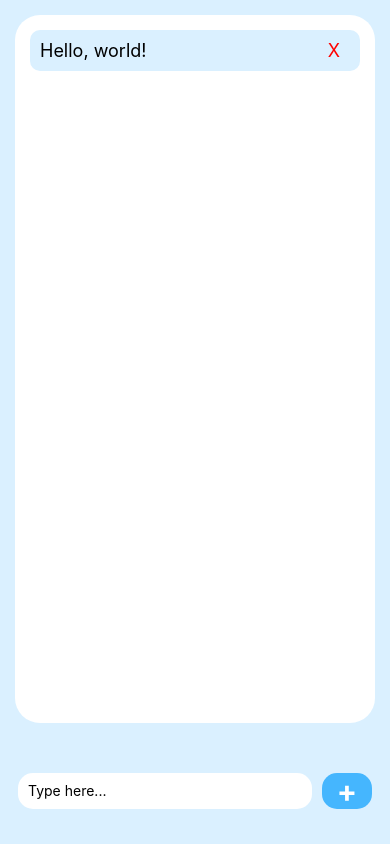
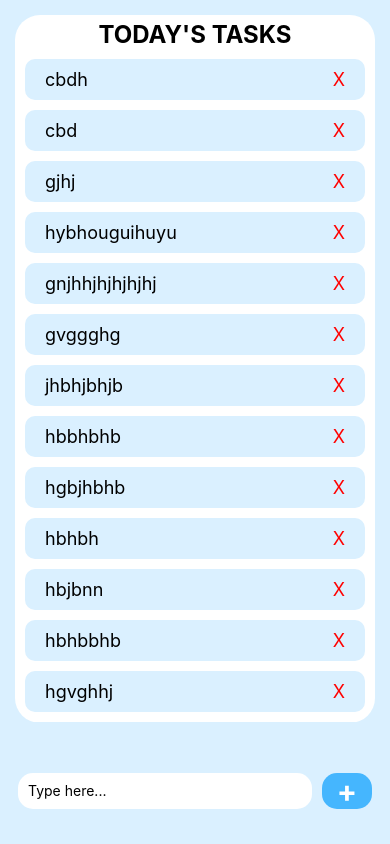
Before and after one commit to vin230/ToDoAppReactNative, a React Native app: screen / in a window 390 px wide. Built offline with nearby package versions, Linux system fonts and the light colour scheme.

Commit message:
new commit

```diff
--- a/App.js
+++ b/App.js
@@ -1,5 +1,5 @@
 import React from 'react';
-import { Text, View, StyleSheet } from 'react-native';
+import { Text, View, StyleSheet, ScrollView } from 'react-native';
 import RenderItem from './src/components/RenderItem';
 import InputField from './src/components/InputField';
 
@@ -7,10 +7,13 @@ function HelloWorldApp() {
   return (
     <View style={styles.container}>
       <View style={styles.viewCont}>
-       <RenderItem/>
+        <Text style={styles.title}>TODAY'S TASKS</Text>
+        <ScrollView>
+          <RenderItem />
+        </ScrollView>
       </View>
       <View style={styles.viewCont2}>
-       <InputField/>
+        <InputField />
       </View>
     </View>
   )
@@ -23,16 +26,22 @@ const styles = StyleSheet.create({
     //alignItems: "center",
     backgroundColor: '#daf0ff'
   },
-  viewCont:{
-    flex:1,
-    margin:15,
-    backgroundColor:'white',
-    borderRadius:25,
+  title: {
+    textAlign: 'center',
+    fontSize: 24,
+    fontWeight: 'bold',
+    margin: 5
   },
-  viewCont2:{
-    flex:0.15,
+  viewCont: {
+    flex: 1,
+    margin: 15,
+    backgroundColor: 'white',
+    borderRadius: 25,
+  },
+  viewCont2: {
+    flex: 0.15,
     //backgroundColor:'pink',
-    justifyContent:'center'
+    justifyContent: 'center'
   }
 })
 
--- a/src/components/RenderItem.js
+++ b/src/components/RenderItem.js
@@ -1,37 +1,59 @@
 import React from 'react';
 import { Text, View, StyleSheet, TouchableOpacity } from 'react-native';
 
+const DATA = [
+    "cbdh",
+    "cbd",
+    "gjhj",
+    "hybhouguihuyu",
+    "gnjhhjhjhjhjhj",
+    "gvggghg",
+    "jhbhjbhjb",
+    "hbbhbhb",
+    "hgbjhbhb",
+    "hbhbh",
+    "hbjbnn",
+    "hbhbbhb",
+    "hgvghhj",
+    "vvvvv",
+]
+
 const RenderItem = () => {
     return (
-    <View style={styles.conatiner}>
-      <Text style={styles.text}>Hello, world!</Text>
+        DATA.map((data, index) => {
+            return(
+            <View style={styles.conatiner} key={index}>
+                <Text style={styles.text}>{data}</Text>
                 <TouchableOpacity style={styles.delete}>
                     <Text style={styles.deletTxt}>X</Text>
                 </TouchableOpacity>
             </View>
             )
+        })
+    )
 }
 
 const styles = StyleSheet.create({
-  conatiner:  {
+    conatiner: {
         justifyContent: "center",
         //alignItems: "center",
-        backgroundColor:"#daf0ff",
-        margin:15,
-        borderRadius:10,
+        backgroundColor: "#daf0ff",
+        marginHorizontal:10,
+        marginVertical:5,
+        borderRadius: 10,
     },
-      text:{
-          fontSize:18,
-          marginVertical:10,
-          marginHorizontal:10
+    text: {
+        fontSize: 18,
+        marginVertical: 10,
+        marginHorizontal: 20
     },
-      delete:{
-          position:'absolute',
-          right:20
+    delete: {
+        position: 'absolute',
+        right: 20
     },
-      deletTxt:{
-          fontSize:18,
-          color:'red'
+    deletTxt: {
+        fontSize: 18,
+        color: 'red'
     }
 })
 
```
Lines whose indentation alone changed are shown as unchanged.
